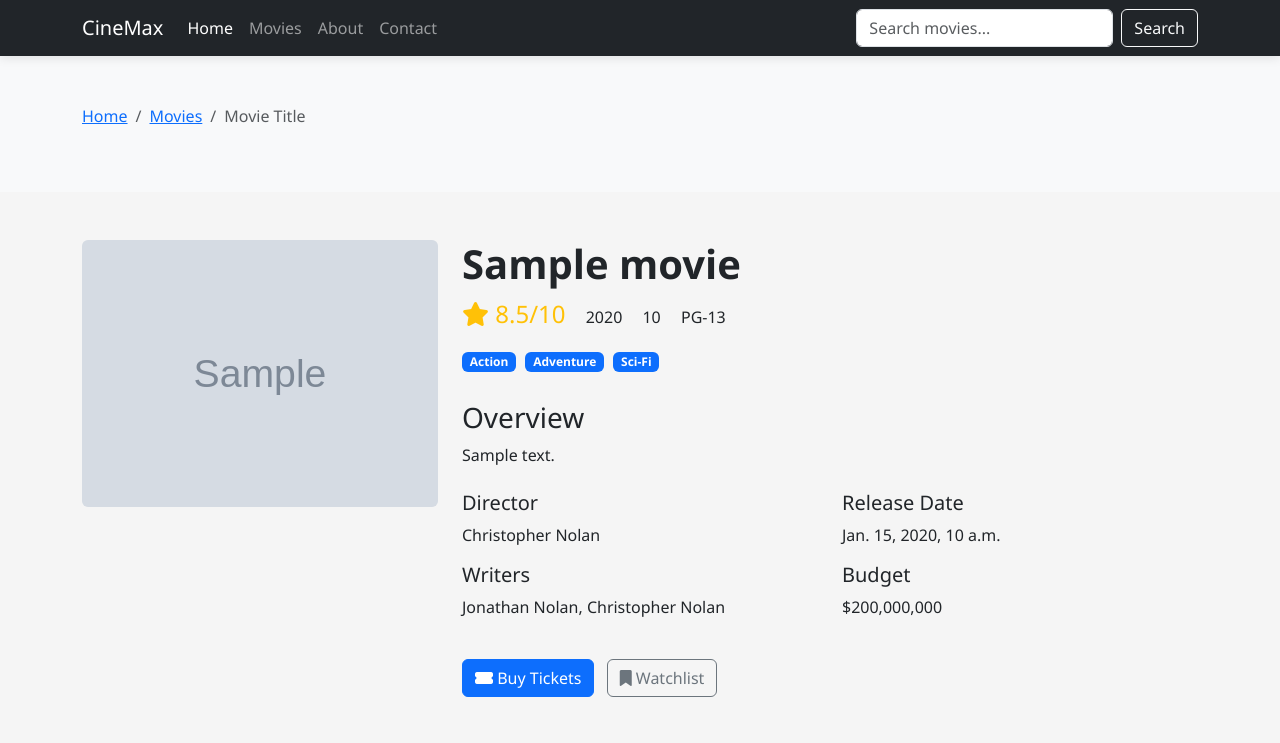
After one commit to askarjon111/python_4_kino, a Django app: template templates/movie.html in a window 1280 px wide. The commit adds this page. Shown: the top 743 px of the page. Run offline with Django 5.2, Linux system fonts and the light colour scheme; the template is opened without the code that fills it: most values are stand-ins (such as "Sample title", 1, 10 or a date in 2020); grey boxes marked "Sample" are stand-in pictures; some libraries are stand-ins or nearby versions.

Commit message:
single movie page

```diff
--- a/apps/movies/urls.py
+++ b/apps/movies/urls.py
@@ -1,8 +1,9 @@
 from django.urls import path
 
-from apps.movies.views import movies_view
+from apps.movies.views import movies_view, single_movie_view
 
 
 urlpatterns = [
-    path('', movies_view, name='movies_list')
+    path('', movies_view, name='movies_list'),
+    path('watch/<int:pk>', single_movie_view, name='single_movie'),
 ]
--- /dev/null
+++ b/templates/movie.html
@@ -0,0 +1,117 @@
+{% extends 'base.html' %}
+
+{% block content %}
+    <!-- Page Header -->
+    <section class="py-5 bg-light">
+        <div class="container">
+            <nav aria-label="breadcrumb">
+                <ol class="breadcrumb">
+                    <li class="breadcrumb-item"><a href="index.html">Home</a></li>
+                    <li class="breadcrumb-item"><a href="movies.html">Movies</a></li>
+                    <li class="breadcrumb-item active" aria-current="page">Movie Title</li>
+                </ol>
+            </nav>
+        </div>
+    </section>
+
+    <!-- Movie Details Section -->
+    <section class="py-5">
+        <div class="container">
+            <div class="row">
+                <div class="col-md-4">
+                    <img src="{{ movie.poster.url }}" class="img-fluid single-movie-poster rounded" alt="Movie Poster">
+                </div>
+                <div class="col-md-8">
+                    <h1 class="fw-bold">{{ movie.title }}</h1>
+                    <div class="mb-3">
+                        <span class="rating fs-4"><i class="fas fa-star"></i> 8.5/10</span>
+                        <span class="ms-3">{{ movie.release_date.year }}</span>
+                        <span class="ms-3">{{ movie.duration }}</span>
+                        <span class="ms-3">PG-13</span>
+                    </div>
+
+                    <div class="mb-4">
+                        <span class="badge bg-primary genre-badge">Action</span>
+                        <span class="badge bg-primary genre-badge">Adventure</span>
+                        <span class="badge bg-primary genre-badge">Sci-Fi</span>
+                    </div>
+
+                    <h3 class="mt-4">Overview</h3>
+                    <p>{{ movie.description }}</p>
+
+                    <div class="row mt-4">
+                        <div class="col-md-6">
+                            <h5>Director</h5>
+                            <p>Christopher Nolan</p>
+
+                            <h5>Writers</h5>
+                            <p>Jonathan Nolan, Christopher Nolan</p>
+                        </div>
+                        <div class="col-md-6">
+                            <h5>Release Date</h5>
+                            <p>{{ movie.release_date }}</p>
+
+                            <h5>Budget</h5>
+                            <p>$200,000,000</p>
+                        </div>
+                    </div>
+
+                    <div class="mt-4">
+                        <a href="#" class="btn btn-primary me-2"><i class="fas fa-ticket-alt"></i> Buy Tickets</a>
+                        <a href="#" class="btn btn-outline-secondary"><i class="fas fa-bookmark"></i> Watchlist</a>
+                    </div>
+                </div>
+            </div>
+
+            <!-- Trailer Section -->
+            <div class="row mt-5">
+                <div class="col-12">
+                    <h3 class="mb-4">Trailer</h3>
+                    <div class="trailer-container rounded">
+                        <iframe width="560" height="315" src="https://www.youtube.com/embed/dQw4w9WgXcQ" frameborder="0" allowfullscreen></iframe>
+                    </div>
+                </div>
+            </div>
+
+            <!-- Cast Section -->
+            <div class="row mt-5">
+                <div class="col-12">
+                    <h3 class="mb-4">Cast</h3>
+                    <div class="row">
+                        <div class="col-6 col-md-3 col-lg-2">
+                            <div class="cast-member">
+                                <img src="https://via.placeholder.com/100x100" class="img-fluid rounded-circle" alt="Actor">
+                                <h6 class="mb-0">Actor Name</h6>
+                                <small class="text-muted">Character</small>
+                            </div>
+                        </div>
+                        <!-- Repeat for other cast members -->
+                    </div>
+                </div>
+            </div>
+
+            <!-- Similar Movies Section -->
+            <div class="row mt-5">
+                <div class="col-12">
+                    <h3 class="mb-4">Similar Movies</h3>
+                    <div class="row">
+                        <div class="col-md-4 col-lg-3 mb-4">
+                            <div class="card movie-card">
+                                <img src="https://via.placeholder.com/300x450" class="card-img-top movie-poster" alt="Movie Poster">
+                                <div class="card-body">
+                                    <h5 class="card-title">Similar Movie</h5>
+                                    <div class="mb-2">
+                                        <span class="rating"><i class="fas fa-star"></i> 8.2</span>
+                                    </div>
+                                    <a href="single-movie.html" class="btn btn-sm btn-primary">Details</a>
+                                </div>
+                            </div>
+                        </div>
+                        <!-- Repeat for other similar movies -->
+                    </div>
+                </div>
+            </div>
+        </div>
+    </section>
+
+{% endblock %}
--- a/templates/movies.html
+++ b/templates/movies.html
@@ -48,7 +48,7 @@
                                 <span class="rating"><i class="fas fa-star"></i> 8.5</span>
                                 <span class="ms-2">{{ movie.release_date }}</span>
                             </div>
-                            <a href="single-movie.html" class="btn btn-sm btn-primary">Details</a>
+                            <a href="{% url 'single_movie' movie.pk %}" class="btn btn-sm btn-primary">Details</a>
                         </div>
                     </div>
                 </div>
```
Also changed, not shown: apps/movies/views.py (+6 -1 lines).
